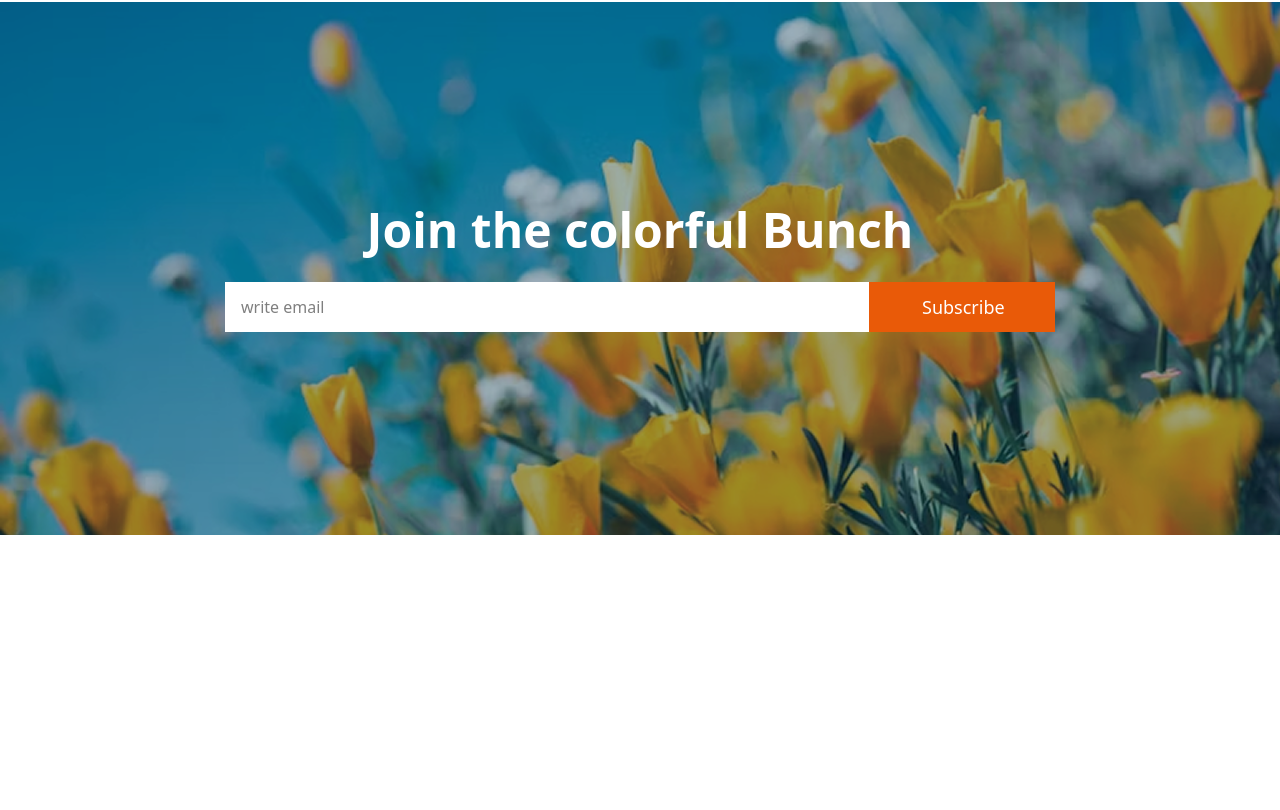
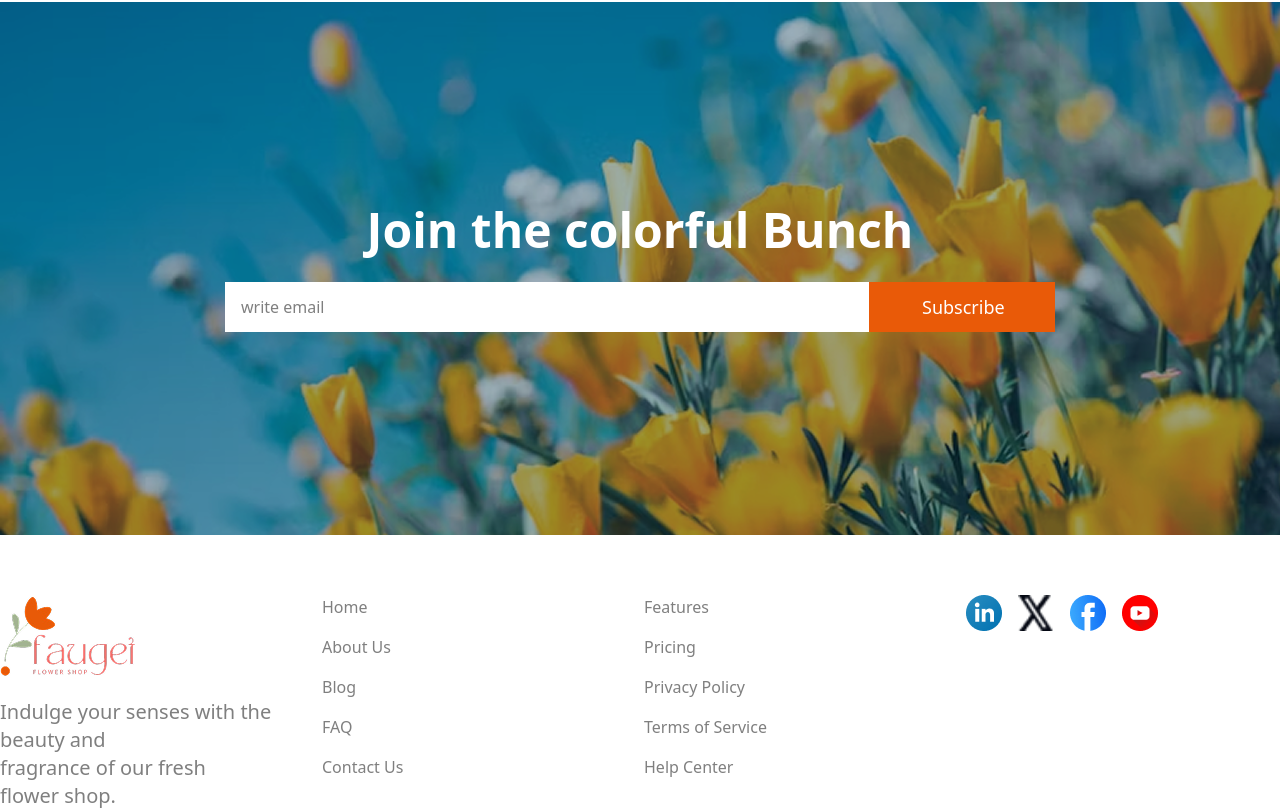
Before and after one commit to TCahnaf/PH-Assignment2, a plain HTML site: page index.html in a window 1280 px wide. Shown: the part 2918-3728 px from the top of the page. Before the commit the page ends 3453 px from the top, so only its background shows below. Drawn offline with nearby package versions, Linux system fonts and the light colour scheme.

Commit message:
one more section remaining

```diff
--- a/index.html
+++ b/index.html
@@ -9,7 +9,7 @@
   </head>
   <body>
     <header
-      class="flex -mx-18 justify-around mx-justify-around lg:gap-[720px] items-center lg:mx-60 mt-15"
+      class="flex justify-around mx-justify-around lg:gap-[720px] items-center lg:mx-60 mt-15"
     >
       <!-- Navigation-Bar -->
       <div>
@@ -89,11 +89,11 @@
           <img src="assets/sample-flower-image.png" alt="" />
           <h4 class="text-2xl text-center">Lily Blossom</h4>
           <h4 class="text-2xl font-bold text-center">20 USD</h4>
-          <buttontext-center
+          <button
             class="bg-[#E95A08] text-center text-lg text-white px-[80px] py-19[px]"
           >
             ADD TO CART
-          </buttontext-center>
+          </button>
         </div>
         <div class="">
           <img src="assets/sample-flower-image.png" alt="" />
@@ -214,22 +214,64 @@
     <section class = "mt-30">
       <div class="bg-[url('/assets/news-letter-bg.png')] bg-no-repeat bg-cover h-[533px] w-full flex flex-col justify-center items-center" >
 
-        <h1 class="text-5xl text-white font-bold mb-7">Join the colorful Bunch</h1>
+        <h1 class=" text-lg lg:text-5xl text-white font-bold mb-7">Join the colorful Bunch</h1>
 
         <div class = "flex items-center justify-center">
 
-        <input type="text" placeholder="write email" class = "bg-white h-[50px] w-[644px] pl-4" >
+        <input type="text" placeholder="write email" class = "bg-white h-[50px] w-[218px] lg:h-[50px] lg:w-[644px] pl-4" >
         <button
-            class="bg-[#E95A08] text-center text-lg text-white px-[53px] py-19[px] w-[186px] h-[50px]"
+            class="bg-[#E95A08] text-center text-lg text-white px-[12px] lg:px-[53px] py-19[px] w-[103px] h-[50px] lg:w-[186px] lg:h-[50px]"
           >
             Subscribe
           </button>
           </div>
+      </div>
+    </section>
+    <footer class = "mt-15">
+      <div class="flex flex-col gap-6 lg:grid lg:grid-cols-4 lg:gap-2">
+
+        <div class=""
+        > <img src="assets/logo.png" alt="logo">
+        <p class="text-xl text-[rgba(0,0,0,0.5)] mt-5">
+        Indulge your senses with the <br class = "hidden lg:inline"> beauty and <br class = "hidden sm:inline"> fragrance of our fresh <br class = "hidden lg:inline">  flower
+        shop.
+      </p>
+      </div>
+        <div class="">
+          <ul class =  "space-y-4 text-[rgba(0,0,0,0.5)]">
+            <li>Home</li>
+            <li>About Us</li>
+            <li>Blog</li>
+            <li>FAQ</li>
+            <li>Contact Us</li>
+          </ul>
+          </div>
+          <div class="">
+          <ul class = "space-y-4 text-[rgba(0,0,0,0.5)]" >
+            <li>Features</li>
+            <li>Pricing</li>
+            <li>Privacy Policy</li>
+            <li>Terms of Service</li>
+            <li>Help Center</li>
+          </ul>
+        </div>
+        <div class="flex gap-4 mb-12">
+          <img src="assets/icon-linkedin.png"  alt=""class ="w-9 h-9
+          "><img src="assets/icon-twitter.png" alt=""class ="w-9 h-9
+          "><img src="assets/icon-facebook.png" alt=""class ="w-9 h-9
+          "><img src="assets/icon-youtube.png" alt=""class ="w-9 h-9
+          ">
+        </div>
+
+
+
 
 
       </div>
 
 
-    </section>
+
+
+    </footer>
   </body>
 </html>
```
Also changed, not shown: 1 other file.
